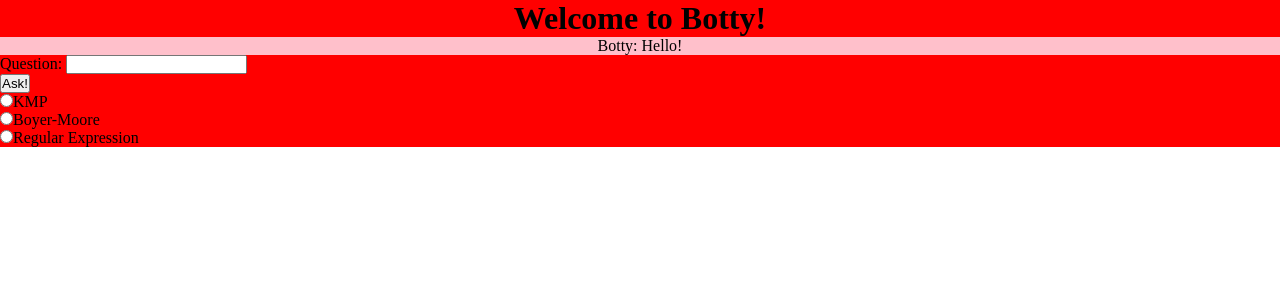
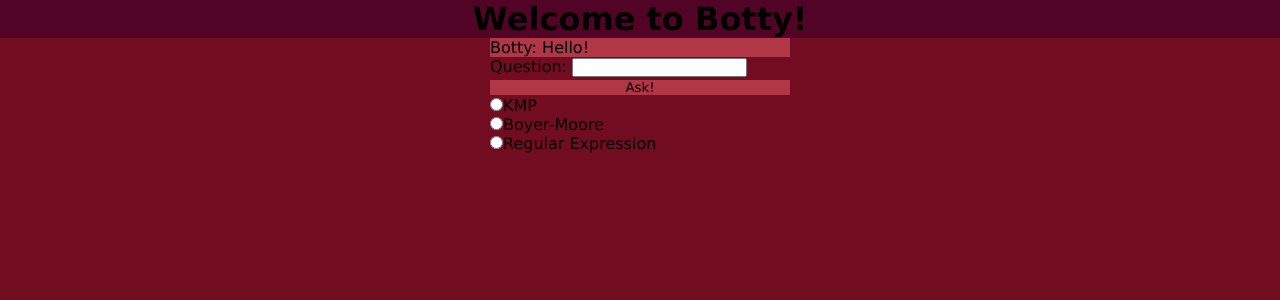
Before and after one commit to AidilRiski/Chatbot, a PHP site: page / in a window 1280 px wide. Shown: the top 300 px of the page. Run offline with PHP 8.4, Linux system fonts and the light colour scheme.

Commit message:
Basic layout.

```diff
--- a/index.php
+++ b/index.php
@@ -92,13 +92,13 @@
             ?>
         </div>
         <div id="inputArea">
-            <form action="index.php" method="post">
+            <form id="inputForm" action="index.php" method="post">
                 <div id='queryArea'>
                     Question:
-                    <input type="text" name="query" id='queryBox'><br>
+                    <input type="text" name="query" id="queryBox"><br>
                 </div>
-                <div id='submitArea'>
-                    <input type="submit" value="Ask!"><br>
+                <div id="submitArea">
+                    <input type="submit" value="Ask!" class="button"><br>
                 </div>
                 <div id='solveMethodArea'>
                     <input type="radio" name="solveMethod" value="kmp">KMP<br>
--- a/style.css
+++ b/style.css
@@ -1,21 +1,47 @@
 *{
     margin: 0;
     padding: 0;
+    font-family: Verdana, Geneva, Tahoma, sans-serif;
+}
+
+body{
+    background-color: #720c21;
+}
+
+#inputForm{
+    width: 300px;
+    margin: 0 auto;
+}
+
+#queryArea{
+    align-content: space-around;
+}
+
+.button{
+    width: 100%;
+    margin: 0 auto;
+    background-color: #b13646;
+    box-shadow: none;
+    border: none;
 }
 
 #titleBar{
-    background-color: red;
+    background-color: #510425;
     text-align: center;
 }
 
 #textArea{
-    margin-left: auto;
-    margin-right: auto;
-    background-color: pink;
-    text-align: center;
+    width: 300px;
+    margin: 0 auto;
+    background-color: #b13646;
+}
+
+#textBound{
+    margin: 0 auto;
 }
 
 #inputArea{
-    background-color: red;
-    text-align: left;
+    background-color: #510425;
+    margin: auto;
+    display: inline;
 }
```
Also changed, not shown: 1 other file.
